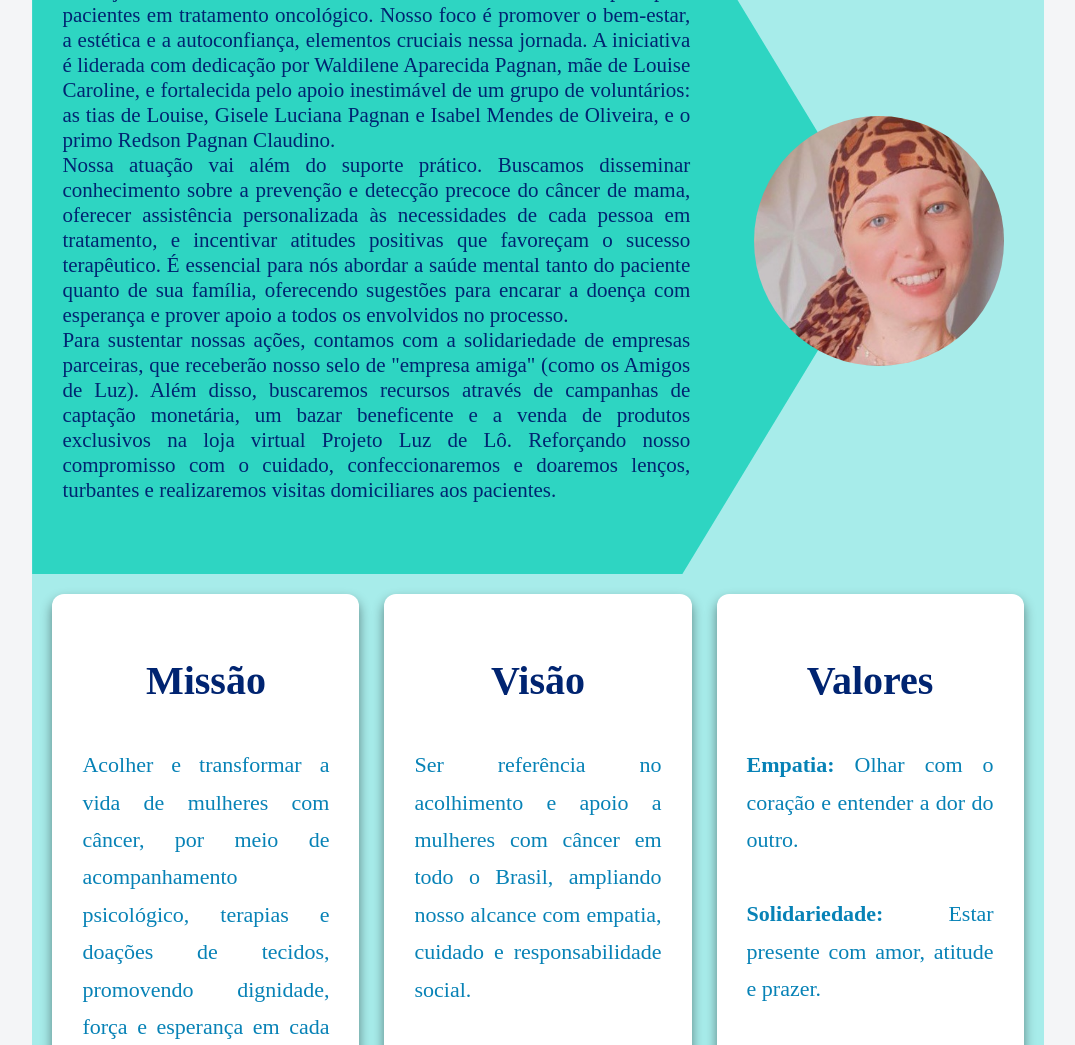
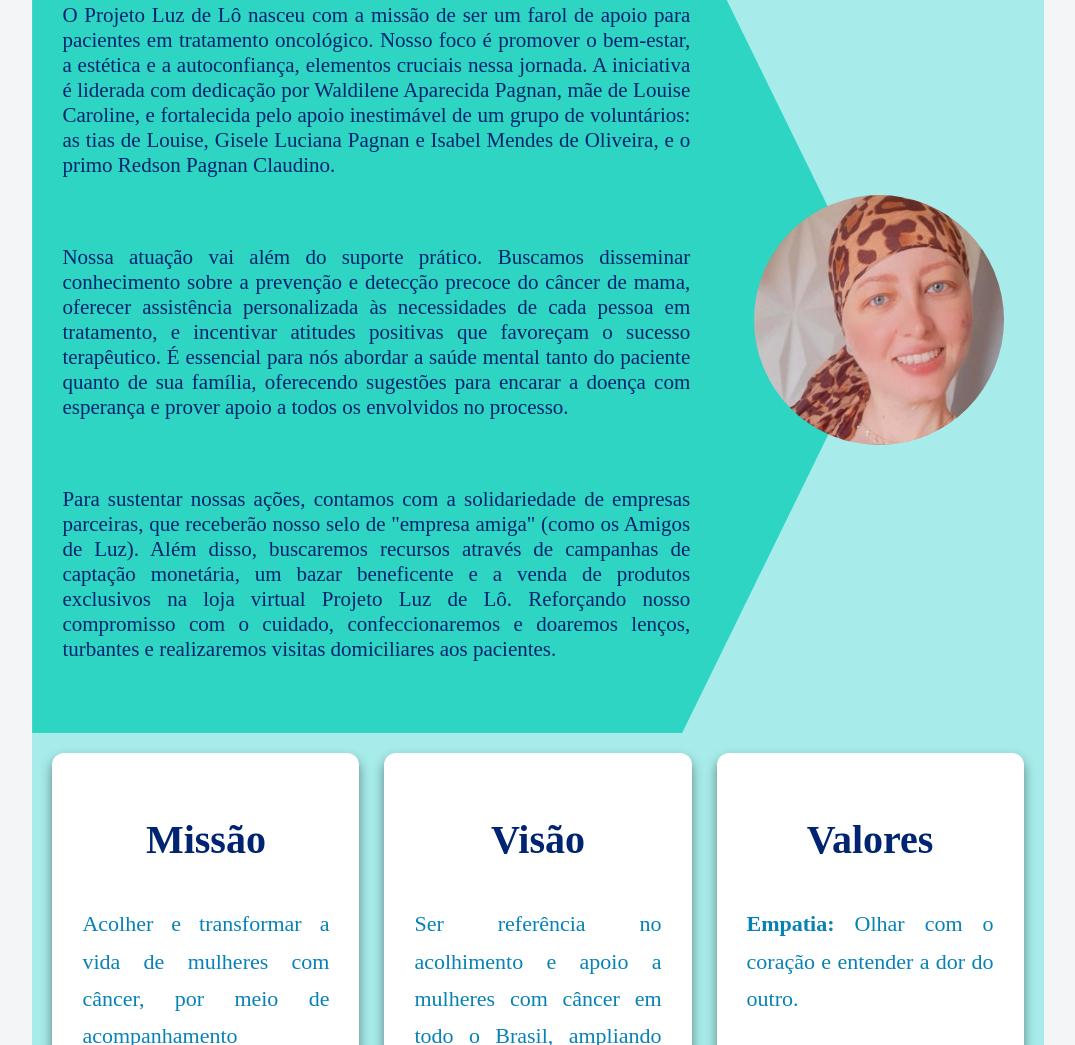
Before and after one commit to Moiseskennedy/Instituto-luz-de-lo, a plain HTML site: page index.html in a window 1280 px wide. Shown: the part 749-1794 px from the top of the page, without its empty margins (102-1177 px from the left). Drawn offline with Linux system fonts and the light colour scheme.

Commit message:
update index.html

```diff
--- a/index.html
+++ b/index.html
@@ -76,21 +76,21 @@
           <div class="quadradoFilho">
 
             <img class="mobile_img" src="img/louise2.jpg" alt="Foto da Louise">
-
+            <br>
             <p>
               O Projeto Luz de Lô nasceu com a missão de ser um farol de apoio para pacientes em tratamento oncológico.
               Nosso foco é promover o bem-estar, a estética e a autoconfiança, elementos cruciais nessa jornada. A
               iniciativa é liderada com dedicação por Waldilene Aparecida Pagnan, mãe de Louise Caroline, e fortalecida
               pelo apoio inestimável de um grupo de voluntários: as tias de Louise, Gisele Luciana Pagnan e Isabel
-              Mendes de Oliveira, e o primo Redson Pagnan Claudino.
+              Mendes de Oliveira, e o primo Redson Pagnan Claudino.</p>
               <br>
-              Nossa atuação vai além do suporte prático. Buscamos disseminar conhecimento sobre a prevenção e detecção
+             <p>Nossa atuação vai além do suporte prático. Buscamos disseminar conhecimento sobre a prevenção e detecção
               precoce do câncer de mama, oferecer assistência personalizada às necessidades de cada pessoa em
               tratamento, e incentivar atitudes positivas que favoreçam o sucesso terapêutico. É essencial para nós
               abordar a saúde mental tanto do paciente quanto de sua família, oferecendo sugestões para encarar a doença
-              com esperança e prover apoio a todos os envolvidos no processo.
+              com esperança e prover apoio a todos os envolvidos no processo.</p>
               <br>
-              Para sustentar nossas ações, contamos com a solidariedade de empresas parceiras, que receberão nosso selo
+             <p>Para sustentar nossas ações, contamos com a solidariedade de empresas parceiras, que receberão nosso selo
               de "empresa amiga" (como os Amigos de Luz). Além disso, buscaremos recursos através de campanhas de
               captação monetária, um bazar beneficente e a venda de produtos exclusivos na loja virtual Projeto Luz de
               Lô. Reforçando nosso compromisso com o cuidado, confeccionaremos e doaremos lenços, turbantes e
```
